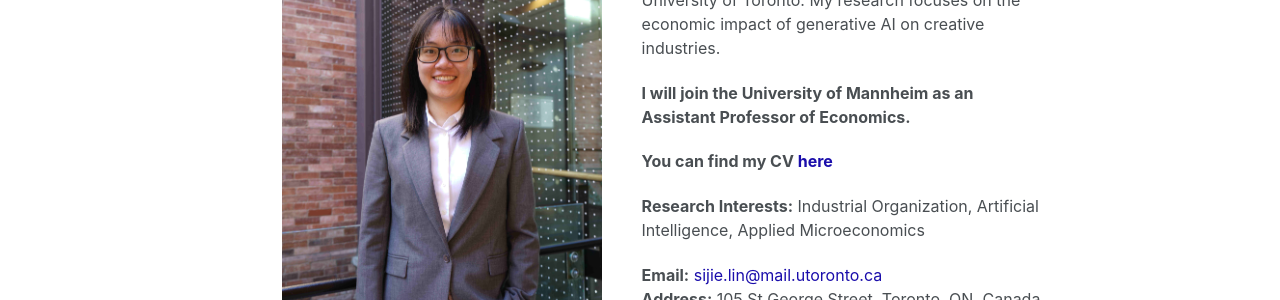
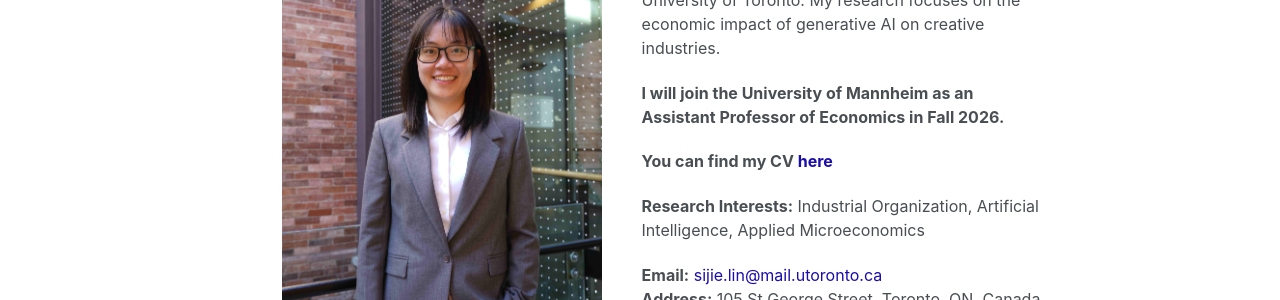
Before and after one commit to sijielin/sijielin.github.io, a Jekyll site: the page built from _pages/about.md, in a window 1280 px wide and 971 px high. Shown: the part 254-554 px from the top of the window. Built offline with Jekyll 4.4.1, drawn with Linux system fonts in a browser that asks for light colours.

Commit message:
Specify joining date for Assistant Professor role
Updated the joining date for the Assistant Professor position.

```diff
--- a/_pages/about.md
+++ b/_pages/about.md
@@ -74,7 +74,7 @@
     <h1>Sijie Lin</h1>
     <p>Welcome! I'm Sijie Lin (林思捷), a Ph.D. Candidate in Economics at Rotman School of Management, University of Toronto. My research focuses on the economic impact of generative AI on creative industries.</p>
 
-    <p><strong>I will join the University of Mannheim as an Assistant Professor of Economics.</strong></p>
+    <p><strong>I will join the University of Mannheim as an Assistant Professor of Economics in Fall 2026.</strong></p>
 
     <p><strong>You can find my CV <a href="https://sijielin.github.io/files/CV.pdf">here</a></strong></p>
 
```
